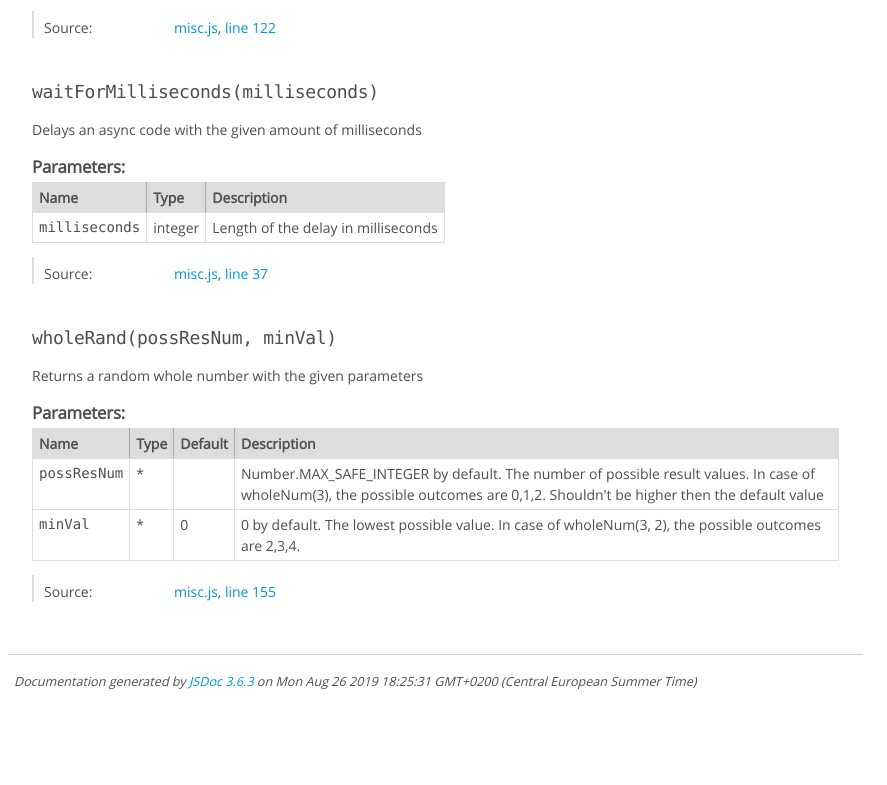
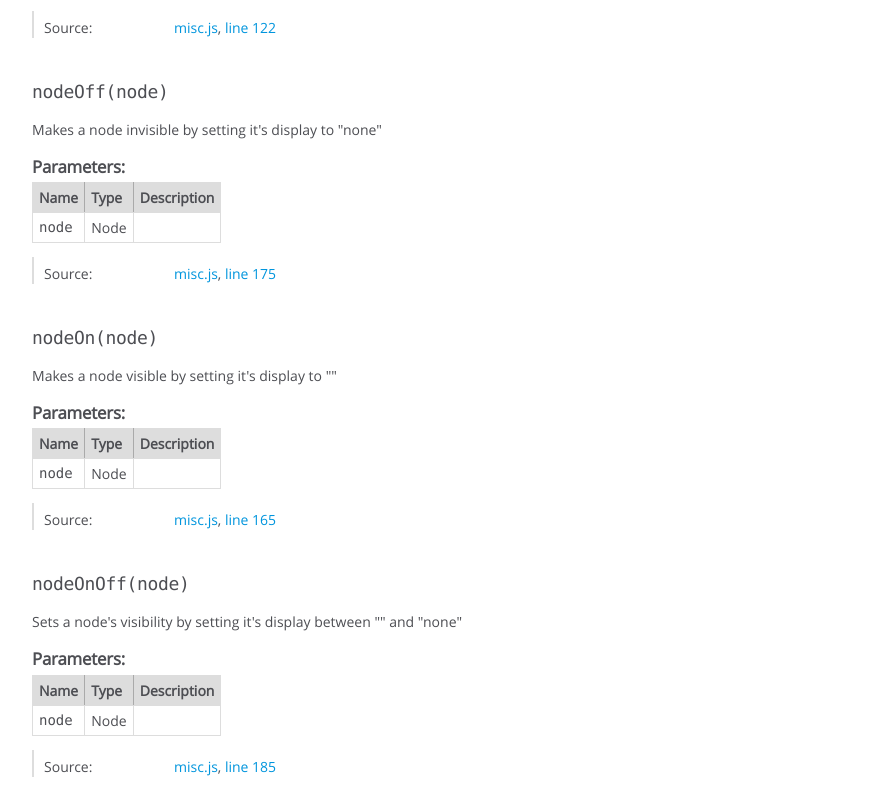
Before and after one commit to Heck-R/JS_Misc, a plain HTML site: page doc/global.html in a window 1280 px wide. Shown: the part 1515-2300 px from the top of the page, without its empty margins (0-887 px from the left). Before the commit the page ends 2221 px from the top, so only its background shows below. Drawn offline with Linux system fonts and the light colour scheme.

Commit message:
Added: functions nodeOn, nodeOff, nodeOnOff

```diff
--- a/doc/global.html
+++ b/doc/global.html
@@ -902,6 +902,417 @@ In case it were NaN it will be 0 instead
 
 
 
+    <h4 class="name" id="nodeOff"><span class="type-signature"></span>nodeOff<span class="signature">(node)</span><span class="type-signature"></span></h4>
+
+
+
+
+
+
+<div class="description">
+    Makes a node invisible by setting it's display to "none"
+</div>
+
+
+
+
+
+
+
+
+
+    <h5>Parameters:</h5>
+
+
+<table class="params">
+    <thead>
+    <tr>
+
+        <th>Name</th>
+
+
+        <th>Type</th>
+
+
+
+
+
+        <th class="last">Description</th>
+    </tr>
+    </thead>
+
+    <tbody>
+
+
+        <tr>
+
+                <td class="name"><code>node</code></td>
+
+
+            <td class="type">
+
+
+<span class="param-type">Node</span>
+
+
+
+            </td>
+
+
+
+
+
+            <td class="description last"></td>
+        </tr>
+
+
+    </tbody>
+</table>
+
+
+
+
+
+
+<dl class="details">
+
+
+
+
+
+
+
+
+
+
+
+
+
+
+
+
+
+
+
+
+
+
+
+
+
+
+    <dt class="tag-source">Source:</dt>
+    <dd class="tag-source"><ul class="dummy"><li>
+        <a href="misc.js.html">misc.js</a>, <a href="misc.js.html#line175">line 175</a>
+    </li></ul></dd>
+
+
+
+
+
+
+
+</dl>
+
+
+
+
+
+
+
+
+
+
+
+
+
+
+
+
+
+
+
+
+
+
+
+
+
+
+    <h4 class="name" id="nodeOn"><span class="type-signature"></span>nodeOn<span class="signature">(node)</span><span class="type-signature"></span></h4>
+
+
+
+
+
+
+<div class="description">
+    Makes a node visible by setting it's display to ""
+</div>
+
+
+
+
+
+
+
+
+
+    <h5>Parameters:</h5>
+
+
+<table class="params">
+    <thead>
+    <tr>
+
+        <th>Name</th>
+
+
+        <th>Type</th>
+
+
+
+
+
+        <th class="last">Description</th>
+    </tr>
+    </thead>
+
+    <tbody>
+
+
+        <tr>
+
+                <td class="name"><code>node</code></td>
+
+
+            <td class="type">
+
+
+<span class="param-type">Node</span>
+
+
+
+            </td>
+
+
+
+
+
+            <td class="description last"></td>
+        </tr>
+
+
+    </tbody>
+</table>
+
+
+
+
+
+
+<dl class="details">
+
+
+
+
+
+
+
+
+
+
+
+
+
+
+
+
+
+
+
+
+
+
+
+
+
+
+    <dt class="tag-source">Source:</dt>
+    <dd class="tag-source"><ul class="dummy"><li>
+        <a href="misc.js.html">misc.js</a>, <a href="misc.js.html#line165">line 165</a>
+    </li></ul></dd>
+
+
+
+
+
+
+
+</dl>
+
+
+
+
+
+
+
+
+
+
+
+
+
+
+
+
+
+
+
+
+
+
+
+
+
+
+    <h4 class="name" id="nodeOnOff"><span class="type-signature"></span>nodeOnOff<span class="signature">(node)</span><span class="type-signature"></span></h4>
+
+
+
+
+
+
+<div class="description">
+    Sets a node's visibility by setting it's display between "" and "none"
+</div>
+
+
+
+
+
+
+
+
+
+    <h5>Parameters:</h5>
+
+
+<table class="params">
+    <thead>
+    <tr>
+
+        <th>Name</th>
+
+
+        <th>Type</th>
+
+
+
+
+
+        <th class="last">Description</th>
+    </tr>
+    </thead>
+
+    <tbody>
+
+
+        <tr>
+
+                <td class="name"><code>node</code></td>
+
+
+            <td class="type">
+
+
+<span class="param-type">Node</span>
+
+
+
+            </td>
+
+
+
+
+
+            <td class="description last"></td>
+        </tr>
+
+
+    </tbody>
+</table>
+
+
+
+
+
+
+<dl class="details">
+
+
+
+
+
+
+
+
+
+
+
+
+
+
+
+
+
+
+
+
+
+
+
+
+
+
+    <dt class="tag-source">Source:</dt>
+    <dd class="tag-source"><ul class="dummy"><li>
+        <a href="misc.js.html">misc.js</a>, <a href="misc.js.html#line185">line 185</a>
+    </li></ul></dd>
+
+
+
+
+
+
+
+</dl>
+
+
+
+
+
+
+
+
+
+
+
+
+
+
+
+
+
+
+
+
+
+
+
+
+
+
     <h4 class="name" id="waitForMilliseconds"><span class="type-signature"></span>waitForMilliseconds<span class="signature">(milliseconds)</span><span class="type-signature"></span></h4>
 
 
@@ -1221,13 +1632,13 @@ In case it were NaN it will be 0 instead
 </div>
 
 <nav>
-    <h2><a href="index.html">Home</a></h2><h3>Classes</h3><ul><li><a href="CallFunctionOnMultipleEvents.html">CallFunctionOnMultipleEvents</a></li></ul><h3>Global</h3><ul><li><a href="global.html#convertToNumber">convertToNumber</a></li><li><a href="global.html#createArray">createArray</a></li><li><a href="global.html#createTable">createTable</a></li><li><a href="global.html#isNumber">isNumber</a></li><li><a href="global.html#mathMod">mathMod</a></li><li><a href="global.html#waitForMilliseconds">waitForMilliseconds</a></li><li><a href="global.html#wholeRand">wholeRand</a></li></ul>
+    <h2><a href="index.html">Home</a></h2><h3>Classes</h3><ul><li><a href="CallFunctionOnMultipleEvents.html">CallFunctionOnMultipleEvents</a></li></ul><h3>Global</h3><ul><li><a href="global.html#convertToNumber">convertToNumber</a></li><li><a href="global.html#createArray">createArray</a></li><li><a href="global.html#createTable">createTable</a></li><li><a href="global.html#isNumber">isNumber</a></li><li><a href="global.html#mathMod">mathMod</a></li><li><a href="global.html#nodeOff">nodeOff</a></li><li><a href="global.html#nodeOn">nodeOn</a></li><li><a href="global.html#nodeOnOff">nodeOnOff</a></li><li><a href="global.html#waitForMilliseconds">waitForMilliseconds</a></li><li><a href="global.html#wholeRand">wholeRand</a></li></ul>
 </nav>
 
 <br class="clear">
 
 <footer>
-    Documentation generated by <a href="https://github.com/jsdoc/jsdoc">JSDoc 3.6.3</a> on Mon Aug 26 2019 18:25:31 GMT+0200 (Central European Summer Time)
+    Documentation generated by <a href="https://github.com/jsdoc/jsdoc">JSDoc 3.6.3</a> on Tue Aug 27 2019 17:00:33 GMT+0200 (Central European Summer Time)
 </footer>
 
 <script> prettyPrint(); </script>
```
Also changed, not shown: doc/CallFunctionOnMultipleEvents.html (+2 -2 lines), doc/index.html (+2 -2 lines), doc/misc.js.html (+32 -2 lines), misc.js (+30 -0 lines).
